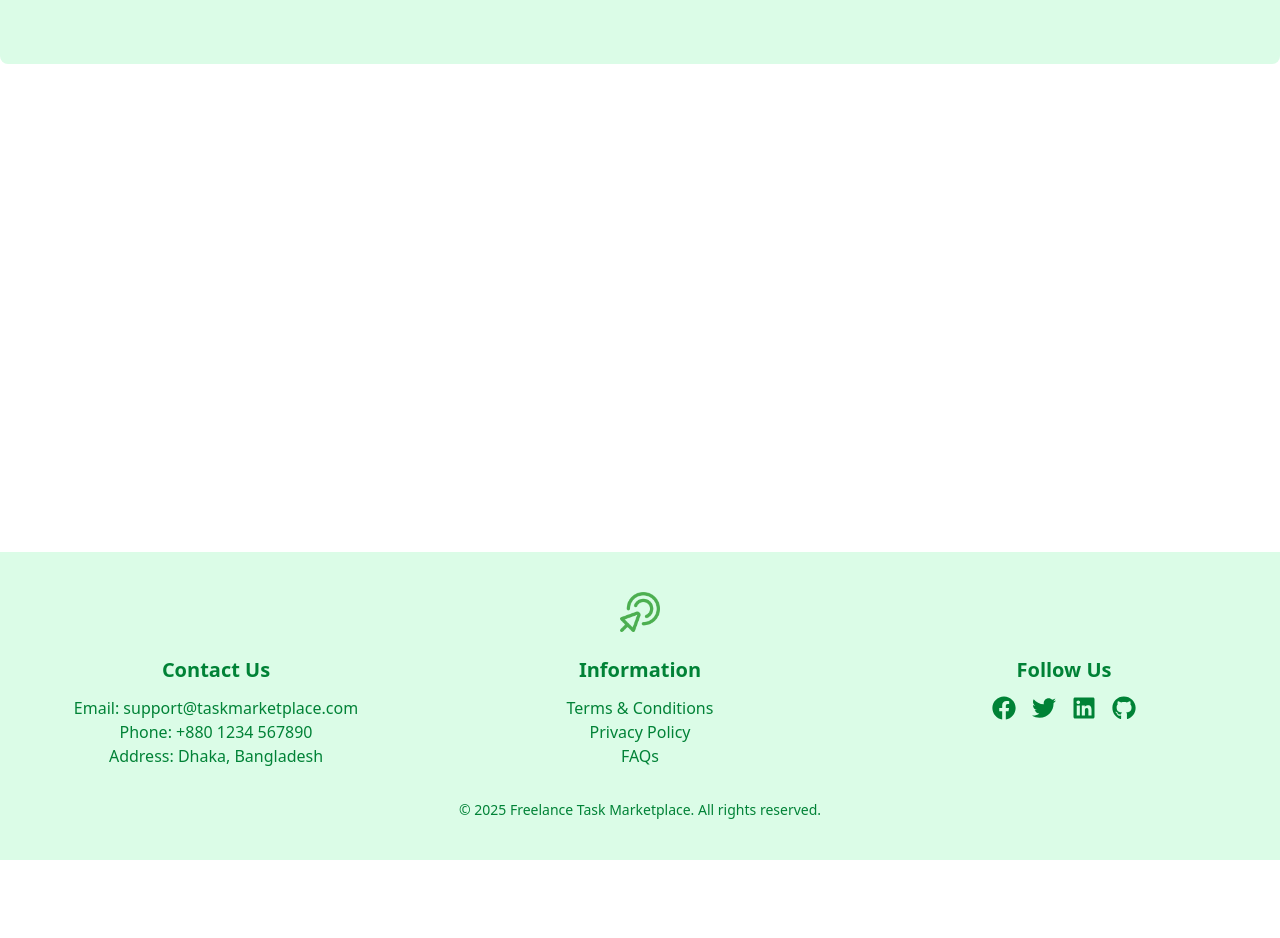
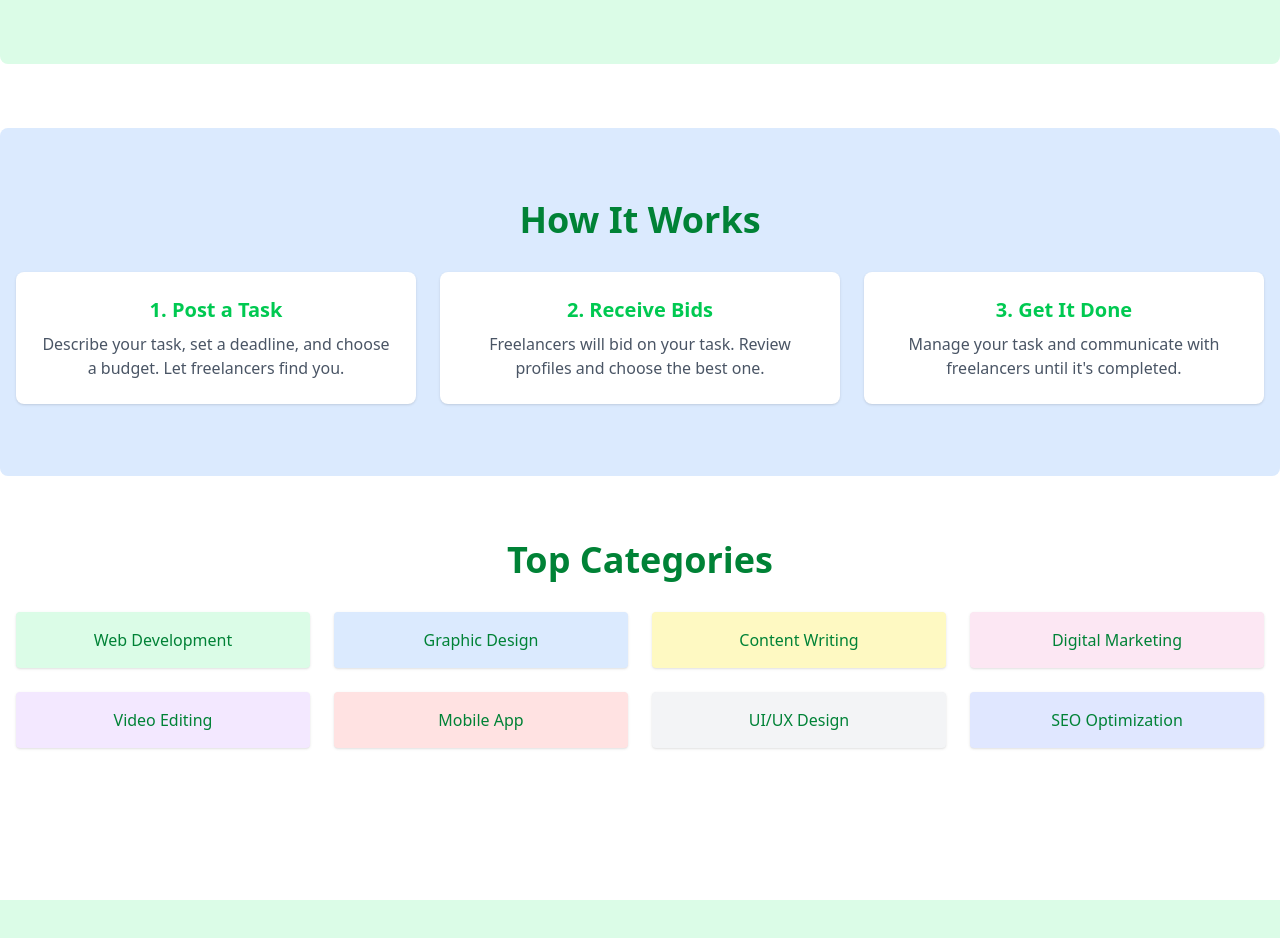
Before and after one commit to emonsimply/freelance-task-marketplace-client, a React (Vite) app: page / in a window 1280 px wide. Shown: the part 440-1378 px from the top of the page. Before the commit the page ends 1300 px from the top, so only its background shows below. Built offline with nearby package versions, Linux system fonts and the light colour scheme.

Commit message:
two extra section added

```diff
--- a/src/pages/Home.jsx
+++ b/src/pages/Home.jsx
@@ -1,10 +1,14 @@
 import React from 'react';
 import Banner from './Banner';
+import HowItWorks from './HowItWorks ';
+import TopCategories from './TopCategories ';
 
 const Home = () => {
   return (
     <div className=''>
       <Banner></Banner>
+      <HowItWorks></HowItWorks>
+      <TopCategories></TopCategories>
     </div>
   );
 };
--- /dev/null
+++ b/src/pages/HowItWorks .jsx
@@ -0,0 +1,39 @@
+import React from "react";
+
+const HowItWorks = () => {
+  return (
+    <div className="my-16 px-4 bg-blue-100 py-18 rounded-lg mx-auto">
+      <h2 className="text-3xl md:text-4xl text-green-700 font-bold text-center mb-8">
+        How It Works
+      </h2>
+      <div className="grid gap-6 sm:grid-cols-1 md:grid-cols-2 lg:grid-cols-3 text-center">
+        <div className="p-6 bg-white rounded-lg shadow hover:shadow-md transition">
+          <h3 className="text-xl font-semibold text-green-500 mb-2">
+            1. Post a Task
+          </h3>
+          <p className="text-gray-600">
+            Describe your task, set a deadline, and choose a budget. Let freelancers find you.
+          </p>
+        </div>
+        <div className="p-6 bg-white rounded-lg shadow hover:shadow-md transition">
+          <h3 className="text-xl font-semibold text-green-500 mb-2">
+            2. Receive Bids
+          </h3>
+          <p className="text-gray-600">
+            Freelancers will bid on your task. Review profiles and choose the best one.
+          </p>
+        </div>
+        <div className="p-6 bg-white rounded-lg shadow hover:shadow-md transition">
+          <h3 className="text-xl font-semibold text-green-500 mb-2">
+            3. Get It Done
+          </h3>
+          <p className="text-gray-600">
+            Manage your task and communicate with freelancers until it's completed.
+          </p>
+        </div>
+      </div>
+    </div>
+  );
+};
+
+export default HowItWorks;
--- /dev/null
+++ b/src/pages/TopCategories .jsx
@@ -0,0 +1,39 @@
+import React from "react";
+
+const TopCategories = () => {
+  return (
+    <div className="my-16 px-4 mx-auto">
+      <h2 className="text-3xl  md:text-4xl text-green-700 font-bold text-center mb-8">
+        Top Categories
+      </h2>
+      <div className="grid grid-cols-1 md:grid-cols-2 lg:grid-cols-4 gap-6 text-center">
+        <div className="p-4 bg-green-100 text-green-700 rounded shadow">
+          Web Development
+        </div>
+        <div className="p-4 bg-blue-100 text-green-700 rounded shadow">
+          Graphic Design
+        </div>
+        <div className="p-4 bg-yellow-100 text-green-700 rounded shadow">
+          Content Writing
+        </div>
+        <div className="p-4 bg-pink-100 text-green-700  rounded shadow">
+          Digital Marketing
+        </div>
+        <div className="p-4 bg-purple-100 text-green-700 rounded shadow">
+          Video Editing
+        </div>
+        <div className="p-4 bg-red-100 text-green-700 rounded shadow">
+          Mobile App
+        </div>
+        <div className="p-4 bg-gray-100 text-green-700 rounded shadow">
+          UI/UX Design
+        </div>
+        <div className="p-4 bg-indigo-100 text-green-700 rounded shadow">
+          SEO Optimization
+        </div>
+      </div>
+    </div>
+  );
+};
+
+export default TopCategories;
```
